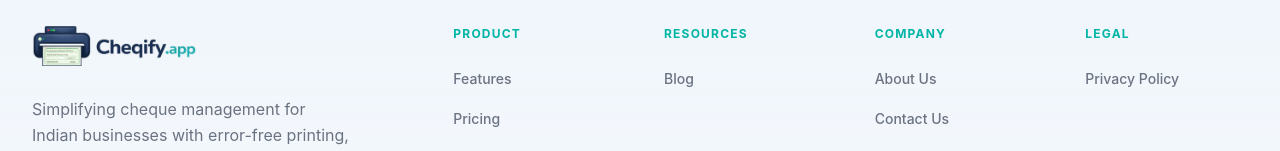
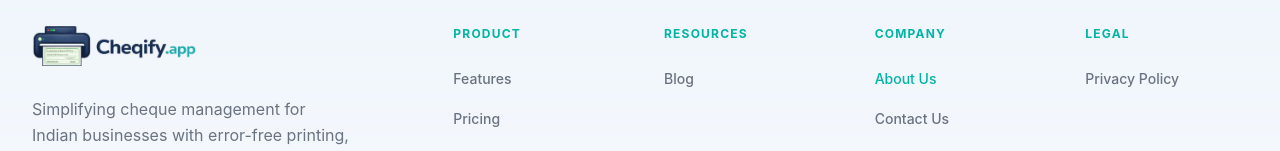
Before and after one commit to ravihirapara/cheqify-website, a Next.js app: page /en/about in a window 1280 px wide. Shown: the part 3135-3286 px from the top of the page. Built offline with nearby package versions, Linux system fonts and the light colour scheme; no server answers; a web font is replaced by a local one.

Commit message:
fix: highlight active page link in footer navigation

```diff
--- a/src/components/layout/footer.tsx
+++ b/src/components/layout/footer.tsx
@@ -1,6 +1,7 @@
 "use client";
 
 import { useTranslations } from "next-intl";
+import { usePathname } from "next/navigation";
 import Image from "next/image";
 import { Link } from "~/i18n/navigation";
 import { Globe, Mail } from "lucide-react";
@@ -37,6 +38,7 @@ const FOOTER_LINKS = [
 
 export function Footer() {
   const t = useTranslations("common");
+  const pathname = usePathname();
   const year = new Date().getFullYear();
 
   return (
@@ -95,7 +97,9 @@ export function Footer() {
                   <li key={link.href}>
                     <Link
                       href={link.href}
-                      className="text-sm font-medium text-muted-foreground transition-colors hover:text-primary"
+                      className={`text-sm font-medium transition-colors hover:text-primary ${
+                        pathname.endsWith(link.href) ? "text-primary" : "text-muted-foreground"
+                      }`}
                     >
                       {t(link.labelKey)}
                     </Link>
```
